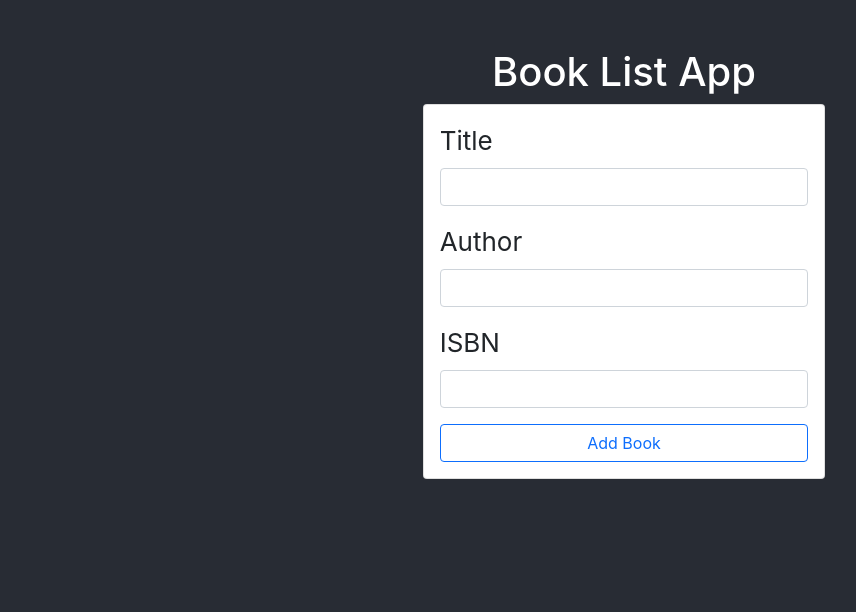
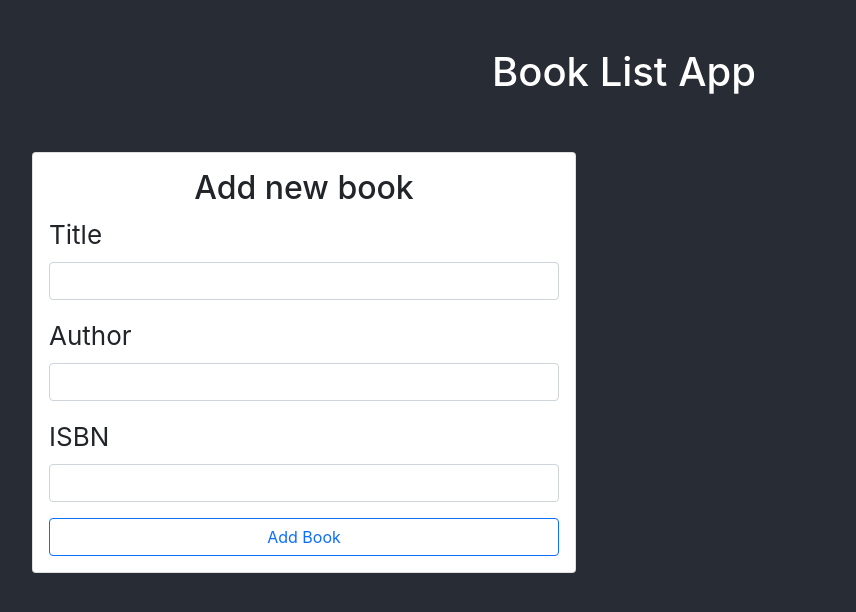
Before and after one commit to masoodhamza/bookstore, a React (Create React App) app: page / in a window 1280 px wide. Shown: the top 612 px of the page, without its empty margins (16-872 px from the left). Built offline with nearby package versions, Linux system fonts and the light colour scheme; the HTML template or start-up script is replaced by a standard one.

Commit message:
add books

```diff
--- a/src/App.js
+++ b/src/App.js
@@ -1,14 +1,24 @@
+import { useState } from "react";
 import "./App.css";
 import AddBook from "./components/AddBook";
 
 const App = () => {
+  const [book, setBook] = useState([]);
+
+  const addBookHandler = (title, author, isbn) => {
+    setBook((prvBooks) => {
+      return [...prvBooks, { title, author, isbn }];
+    });
+  };
+  console.log(book);
+
   return (
     <div className="container-fluid app">
       <div className="row">
-        <div className="col-md-4 offset-md-4">
-          <h1 className="text-center mt-5">Book List App</h1>
+        <h1 className="text-center mt-5">Book List App</h1>
+        <div className="col-md-6 p-5">
           <div className="card text-dark">
-            <AddBook />
+            <AddBook addBook={addBookHandler} />
           </div>
         </div>
       </div>
--- a/src/components/AddBook.js
+++ b/src/components/AddBook.js
@@ -1,7 +1,7 @@
 import React, { useRef } from "react";
 import Button from "./Button";
 
-const AddBook = () => {
+const AddBook = (props) => {
   const titleRef = useRef("");
   const authorRef = useRef("");
   const isbnRef = useRef("");
@@ -13,11 +13,12 @@ const AddBook = () => {
     const author = authorRef.current.value;
     const isbn = isbnRef.current.value;
 
-    console.log(title, author, isbn);
+    props.addBook(title, author, isbn);
   };
 
   return (
     <form onSubmit={addBookHandler} className="p-3">
+      <h2 className="text-center h2">Add new book</h2>
       <div className="mb-3">
         <label className="form-label">Title</label>
         <input className="form-control" type="text" ref={titleRef} />
```
